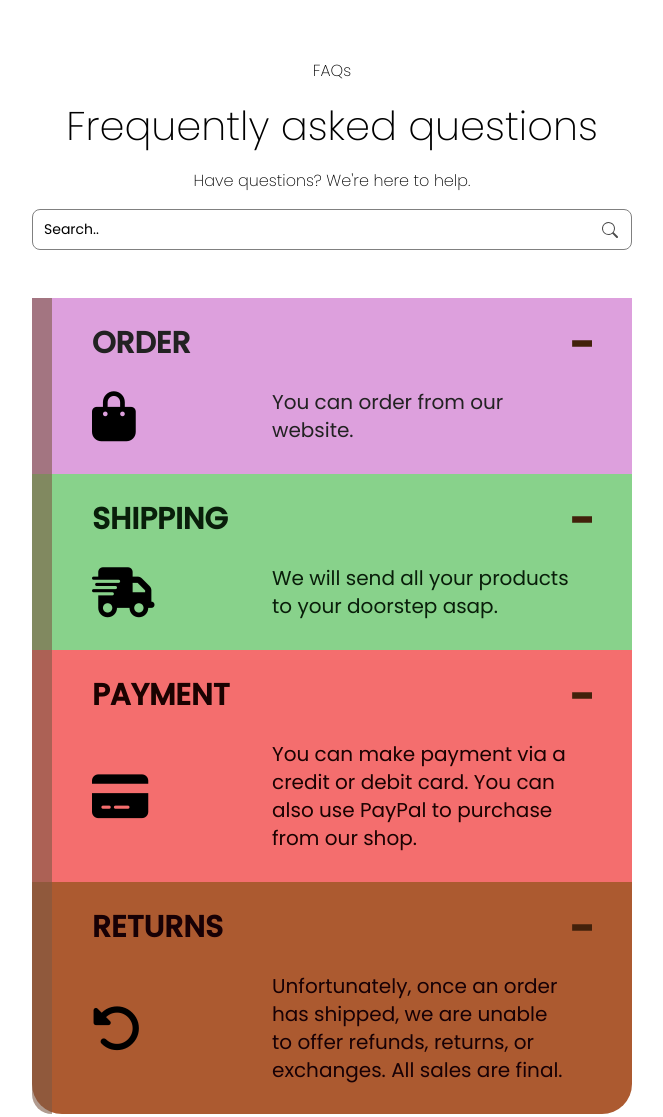
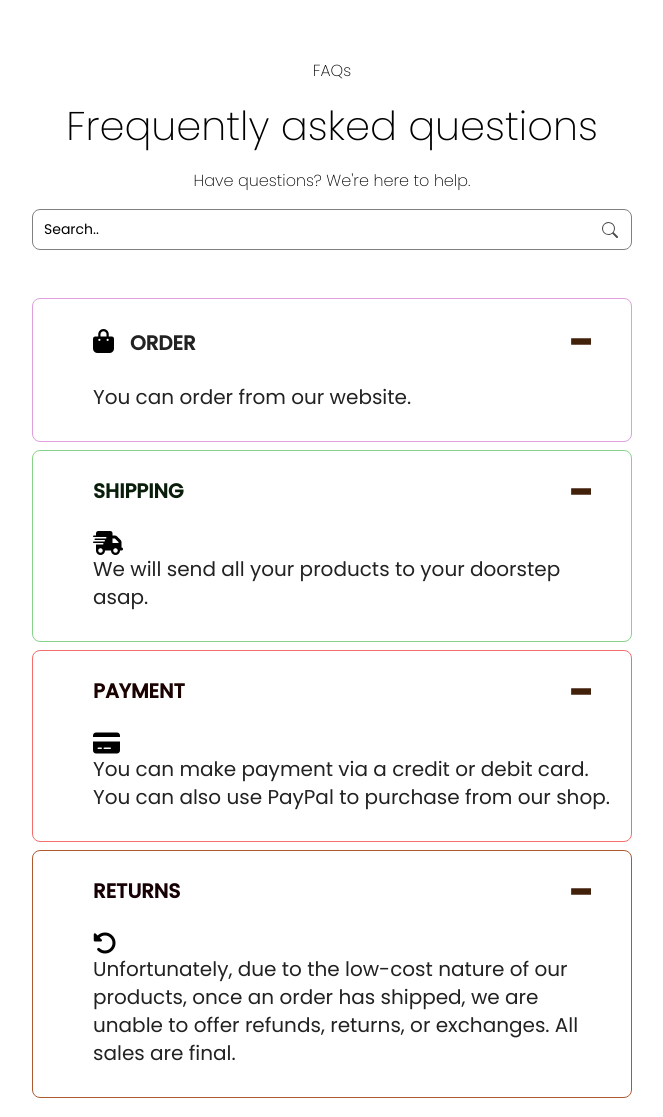
Before and after one commit to thatgirldorian/accordion-component, a plain HTML site: page index.html in a window 1280 px wide. Shown: the whole page, without its empty margins (308-971 px from the left). Drawn offline with Linux system fonts and the light colour scheme.

Commit message:
Re-fixed accordion header content

```diff
--- a/css/style.css
+++ b/css/style.css
@@ -4,28 +4,32 @@
     }
 
     [data-theme="order"] {
-        --background-color: plum;
+        border: 1px solid plum;
+        border-radius: 8px;
         --text-color: #222222;
     }
 
     [data-theme="shipping"] {
-        --background-color: #88d28b;
+        border: 1px solid #88d28b;
+        border-radius: 8px;
         --text-color: #091e0a;
     }
 
     [data-theme="payment"] {
-        --background-color: #f46e6e;
+        border: 1px solid #f46e6e;
+        border-radius: 8px;
         --text-color: #1a0201;
     }
 
     [data-theme="return"] {
-        --background-color: #ac5a30;
+        border: 1px solid#ac5a30;
         --text-color: #170005;
+        border-radius: 8px;
     }
 
     .fa-bag-shopping, .fa-truck-fast, .fa-credit-card, .fa-rotate-left {
         color: black;
-        font-size: 50px;
+        font-size: 24px !important;
     }
 
     html {
@@ -58,9 +62,10 @@
         position: relative;
         background-color: var(--background-color);
         color: var(--text-color);
+        margin-bottom: 8px;
     }
 
-    .accordion::before {
+    /* .accordion::before {
         position: absolute;
         top: 0;
         bottom: 0;
@@ -68,7 +73,7 @@
         width: 1em;
         background-color: rgba(125, 89, 69, 0.6);
         content: "";
-    }
+    } */
 
     .accordion:first-child {
         border-top-left-radius: 1.5em;
@@ -104,11 +109,28 @@
         text-align: left;
     }
 
+    .accordion__header span {
+        /* color: red; */
+    }
+
     .accordion__title {
-        font-size: 1.5rem;
+        font-size: 1rem;
         text-transform: uppercase;
         font-weight: bold;
+        display: flex;
     }
+
+    .top {
+        flex: 50%;
+        /* border: 1px solid blue; */
+        padding-right: 16px;
+    }
+
+    .top:nth-child(2) {
+        padding-top: 4px;
+    }
+
+
 
     /* Indicators */
     .accordion__indicator > * {
@@ -139,17 +161,17 @@
     /* Accordion content */
     .accordion__content {
         display: none;
-        grid-template-columns: 7.5em 1fr;
-        grid-column-gap: 1.5em;
-        align-items: center;
-        padding-right: 3em;
+        /* grid-template-columns: 1fr 1fr;
+        grid-column-gap: 1.5em; */
+        /* align-items: center; */
+        padding-right: 1em;
         padding-bottom: 1.5em;
-        padding-left: 3em;
+        padding-left: 60px;
     }
 
-    .accordion__content svg {
-        width: 10em;
-        max-width: 100%;
+    .accordion__content p {
+        color: #222222;
+        text-align: left;
     }
 
     .indicator__minus .indicator__plus {
--- a/index.html
+++ b/index.html
@@ -32,7 +32,7 @@
                 <div class="accordion__header">
                     <h2>
                     <button>
-                        <span class="accordion__title">Order</span>
+                        <span class="accordion__title"><i class="fa-solid fa-bag-shopping top"></i><p class="top">Order</p></span>
                         <div class="accordion__indicator">
                         <svg class="indicator__plus" viewBox="0 0 80 80">
                             <use xlink:href="images/sprite.svg#plus" />
@@ -46,7 +46,6 @@
                 </div>
 
                 <div class="accordion__content">
-                    <i class="fa-solid fa-bag-shopping"></i>
                     <p>You can order from our website.</p>
                 </div>
             </div>
@@ -123,7 +122,7 @@
                 <div class="accordion__content">
                     <i class="fa-solid fa-rotate-left"></i>
                     <p>
-                        Unfortunately, once an order has shipped, we are unable to offer refunds, returns, or exchanges. All sales are final. </p>
+                        Unfortunately, due to the low-cost nature of our products, once an order has shipped, we are unable to offer refunds, returns, or exchanges. All sales are final. </
                 </div>
             </div>
 
```
